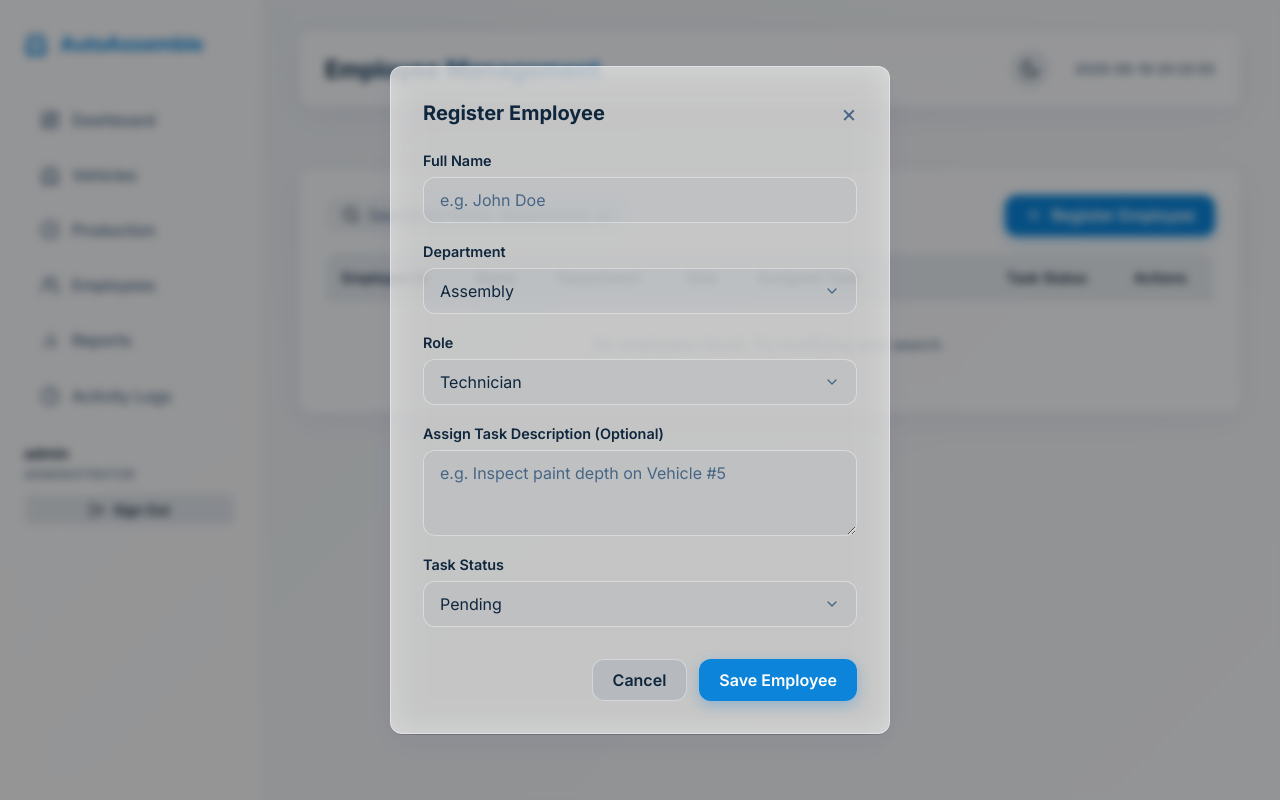
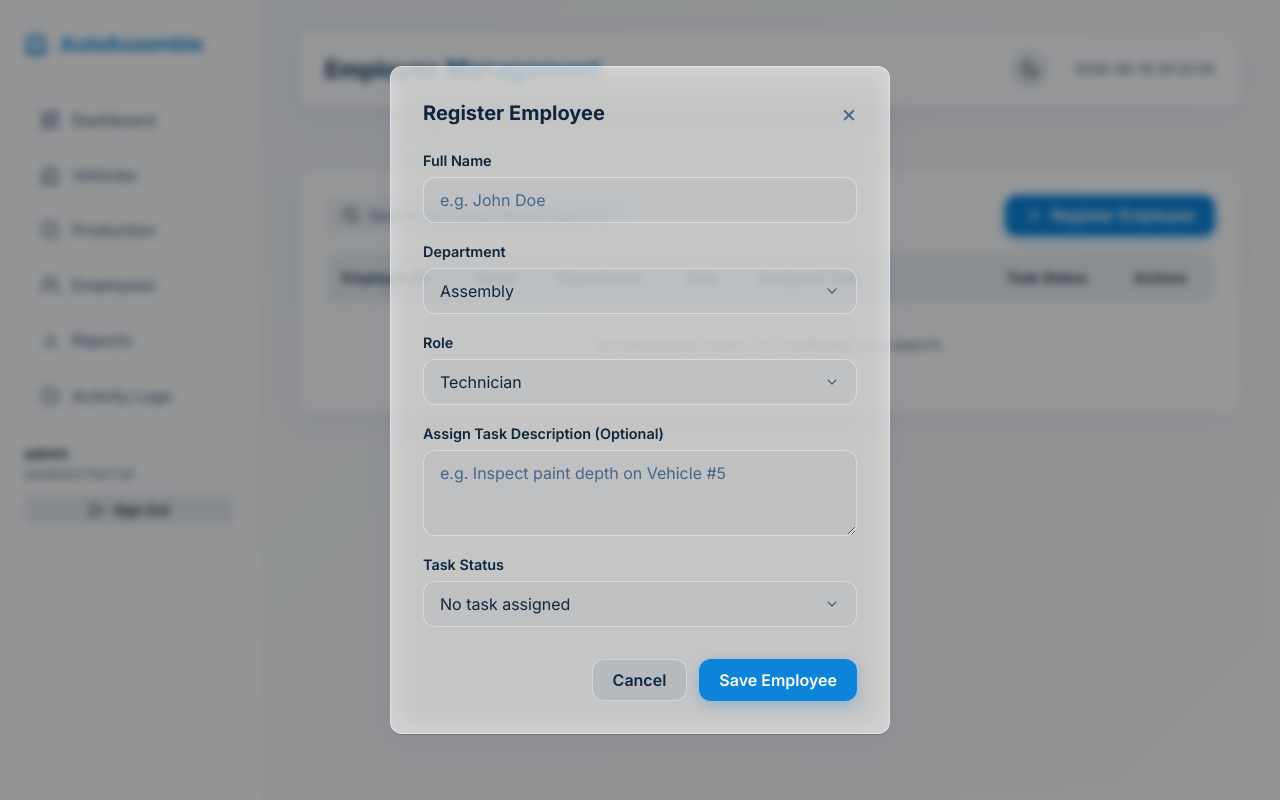
Before and after one commit to SamarthD1/AWS_AutoAssemble_Vehicle_Assembly_Cloud, a Flask app: template templates/employees.html in a window 1280 px wide, after a click on "Register Employee". Run offline with Flask 3, Linux system fonts and the light colour scheme; the template is opened without the code that fills it, so the values that code supplies are empty; a user stored in the database is signed in; some libraries are stand-ins or nearby versions.

Commit message:
Add No Task Assigned option, dynamic required validation, and fallback task descriptions

```diff
--- a/app.py
+++ b/app.py
@@ -514,7 +514,7 @@ def add_employee():
     department = request.form.get('department', '').strip()
     role = request.form.get('role', '').strip()
     task_description = request.form.get('task_description', '').strip()
-    task_status = request.form.get('task_status', 'Pending')
+    task_status = request.form.get('task_status', '').strip()
 
     if not name or not department or not role:
         flash("Name, Department, and Role are mandatory.", "danger")
@@ -529,7 +529,9 @@ def add_employee():
         )
 
         # Insert assigned task if specified
-        if task_description:
+        if task_status:
+            if not task_description:
+                task_description = "General operational duties"
             db.execute_update(
                 "INSERT INTO tasks (employee_id, description, status) VALUES (%s, %s, %s)",
                 (emp_id, task_description, task_status)
@@ -556,7 +558,7 @@ def edit_employee():
     except ValueError:
         task_id = None
     task_description = request.form.get('task_description', '').strip()
-    task_status = request.form.get('task_status', 'Pending')
+    task_status = request.form.get('task_status', '').strip()
 
     if not emp_id or not name or not department or not role:
         flash("Name, Department, and Role are mandatory.", "danger")
@@ -576,22 +578,27 @@ def edit_employee():
             if existing_task:
                 task_id = existing_task[0]['id']
 
-        if task_id:
-            if task_description:
+        if task_status in ('Pending', 'In Progress', 'Completed'):
+            if not task_description:
+                task_description = "General operational duties"
+
+            if task_id:
                 # Update existing task
                 db.execute_update(
                     "UPDATE tasks SET description = %s, status = %s WHERE id = %s",
                     (task_description, task_status, task_id)
                 )
             else:
+                # Create new task
+                db.execute_update(
+                    "INSERT INTO tasks (employee_id, description, status) VALUES (%s, %s, %s)",
+                    (emp_id, task_description, task_status)
+                )
+        else:
+            # No task selected or task cleared
+            if task_id:
                 # Task cleared, delete task
                 db.execute_update("DELETE FROM tasks WHERE id = %s", (task_id,))
-        elif task_description:
-            # Create new task
-            db.execute_update(
-                "INSERT INTO tasks (employee_id, description, status) VALUES (%s, %s, %s)",
-                (emp_id, task_description, task_status)
-            )
 
         db.log_activity(session['user_id'], 'Employee Updates', f"Updated employee: {name} (ID: {emp_id})")
         flash(f"Employee EMP-{int(emp_id):04d} updated successfully.", "success")
--- a/templates/employees.html
+++ b/templates/employees.html
@@ -157,7 +157,8 @@
 
             <div class="form-group" style="margin-bottom: 2rem;">
                 <label for="add-task-status">Task Status</label>
-                <select id="add-task-status" name="task_status" class="form-control">
+                <select id="add-task-status" name="task_status" class="form-control" onchange="toggleTaskDescriptionRequired(this, 'add-task-desc')">
+                    <option value="">No task assigned</option>
                     <option value="Pending">Pending</option>
                     <option value="In Progress">In Progress</option>
                     <option value="Completed">Completed</option>
@@ -216,7 +217,8 @@
 
             <div class="form-group" style="margin-bottom: 2rem;">
                 <label for="edit-task-status">Task Status</label>
-                <select id="edit-task-status" name="task_status" class="form-control">
+                <select id="edit-task-status" name="task_status" class="form-control" onchange="toggleTaskDescriptionRequired(this, 'edit-task-desc')">
+                    <option value="">No task assigned</option>
                     <option value="Pending">Pending</option>
                     <option value="In Progress">In Progress</option>
                     <option value="Completed">Completed</option>
@@ -236,6 +238,17 @@
 
 {% block extra_scripts %}
 <script>
+    function toggleTaskDescriptionRequired(statusSelect, descId) {
+        const descField = document.getElementById(descId);
+        if (statusSelect.value !== "") {
+            descField.setAttribute("required", "required");
+            descField.placeholder = "e.g. Inspect paint depth (Required when a status is selected)";
+        } else {
+            descField.removeAttribute("required");
+            descField.placeholder = "No active task assigned";
+        }
+    }
+
     function openEditModalFromButton(button) {
         const id = button.getAttribute('data-id');
         const name = button.getAttribute('data-name');
@@ -253,6 +266,9 @@
         document.getElementById('edit-task-desc').value = taskDescription;
         document.getElementById('edit-task-status').value = taskStatus;
 
+        // Synchronize required field logic for textarea
+        toggleTaskDescriptionRequired(document.getElementById('edit-task-status'), 'edit-task-desc');
+
         openModal('editEmployeeModal');
     }
 </script>
```
